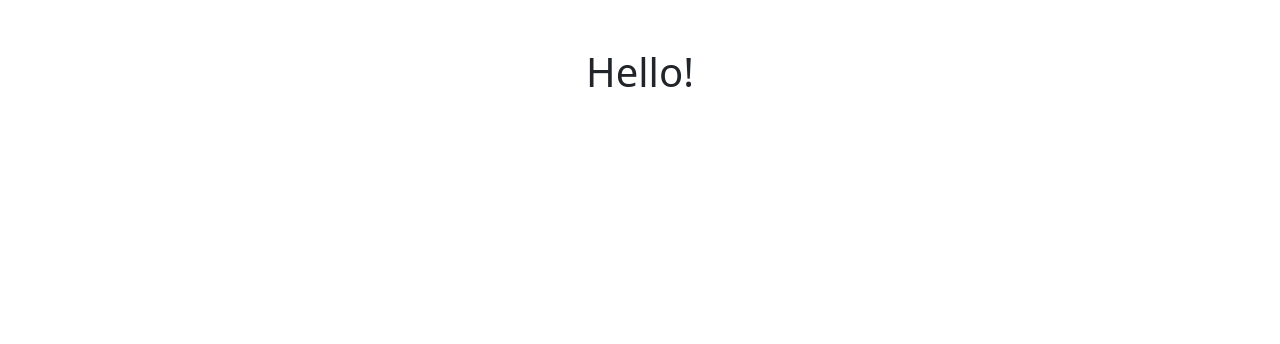
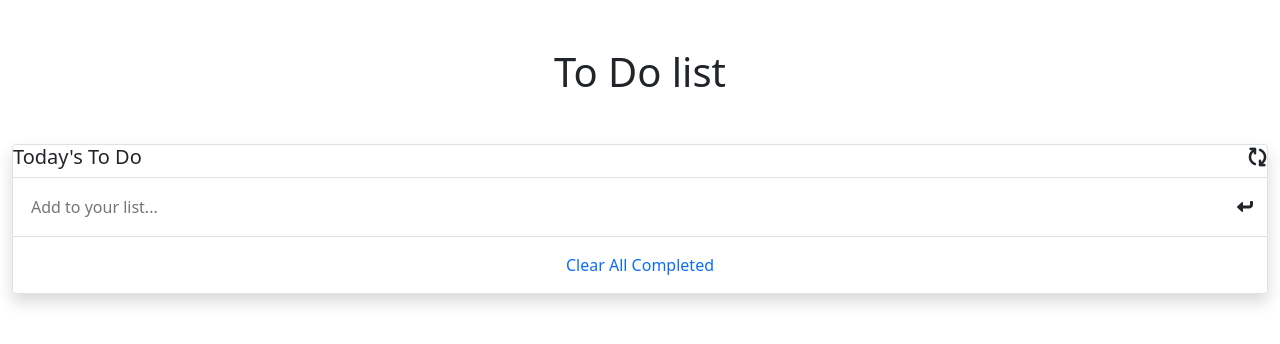
Before and after one commit to mrigorir/To-Do-list, a plain HTML site: page src/index.html in a window 1280 px wide. Drawn offline with nearby package versions, Linux system fonts and the light colour scheme.

Commit message:
Create empty To Do list

```diff
--- a/src/index.html
+++ b/src/index.html
@@ -3,11 +3,52 @@
 <head>
     <meta charset="UTF-8">
     <meta name="viewport" content="width=device-width, initial-scale=1.0">
-    <link href="https://cdn.jsdelivr.net/npm/bootstrap@5.0.2/dist/css/bootstrap.min.css" rel="stylesheet" integrity="sha384-EVSTQN3/azprG1Anm3QDgpJLIm9Nao0Yz1ztcQTwFspd3yD65VohhpuuCOmLASjC" crossorigin="anonymous">
-    <script src="https://cdn.jsdelivr.net/npm/bootstrap@5.0.2/dist/js/bootstrap.bundle.min.js" integrity="sha384-MrcW6ZMFYlzcLA8Nl+NtUVF0sA7MsXsP1UyJoMp4YLEuNSfAP+JcXn/tWtIaxVXM" crossorigin="anonymous"></script>
+    <link href="https://cdn.jsdelivr.net/npm/bootstrap@5.0.2/dist/css/bootstrap.min.css"
+          rel="stylesheet"
+          integrity="sha384-EVSTQN3/azprG1Anm3QDgpJLIm9Nao0Yz1ztcQTwFspd3yD65VohhpuuCOmLASjC"
+          crossorigin="anonymous">
+    <script src="https://cdn.jsdelivr.net/npm/bootstrap@5.0.2/dist/js/bootstrap.bundle.min.js"
+            integrity="sha384-MrcW6ZMFYlzcLA8Nl+NtUVF0sA7MsXsP1UyJoMp4YLEuNSfAP+JcXn/tWtIaxVXM"
+            crossorigin="anonymous">
+    </script>
+    <script src="https://kit.fontawesome.com/9f43e9dbcb.js" crossorigin="anonymous"></script>
     <title>To Do list</title>
 </head>
 <body>
-<h1 class="text-center text-dark mt-5">Hello!</h1>
+<div class="container-fluid">
+  <div class="row">
+    <div class="col-md-12">
+      <main claas="d-flex align-items-center justify-content-center flex-column"">
+        <!-- Main title -->
+        <header>
+          <h1 class="text-dark mt-5 text-center">To Do list</h1>
+        </header>
+        <!-- TO DO container -->
+        <section>
+          <div class="text-dark shadow border rounded mt-5 bg-white mx-auto" id="to-do-container">
+            <header>
+              <h5 class="d-flex align-items-center justify-content-between pad">
+                Today's To Do
+                <i class="fas fa-sync fa-rotate-90"></i>
+              </h5>
+            </header>
+            <!-- TO DO form -->
+            <form role="form" class=" border-top d-flex align-items-center justify-content-between p-3">
+              <input type="text" placeholder="Add to your list..." class="border-0">
+              <i class="fas fa-level-down-alt fa-rotate-90"></i>
+            </form>
+            <ul id="list" class="m-0 p-0">
+
+              <li class="p-3 border-top d-flex align-items-center justify-content-center bg-clear-button text-capitalize">
+                <a href="#" class="clear-tab text-decoration-none"> clear all completed </a>
+              </li>
+            </ul>
+          </div>
+        </section>
+      </main>
+    </div>
+  </div>
+</div>
+
 </body>
 </html>
--- a/src/style.css
+++ b/src/style.css
@@ -1,6 +1,60 @@
+/* General */
+
+body {
+  background-color: #f0f1f1;
+}
+
 @font-face {
   font-family: 'roboto';
   src: url('./roboto-regular.ttf') format('ttf');
   font-weight: 600;
   font-style: normal;
 }
+
+.border-bottom {
+  border-top: solid 1px black;
+}
+
+.pad {
+  padding-top: 16px;
+  padding-right: 11px;
+  padding-bottom: 12px;
+  padding-left: 18px;
+}
+
+/* TO DO list */
+
+#to-do-container {
+  width: 30%;
+  min-width: 300px;
+}
+
+.square {
+  height: 15px;
+  width: 15px;
+  border: solid 2px lightgray;
+}
+
+input:focus {
+  border: none;
+  box-shadow: none;
+  outline: none;
+}
+
+i.fas,
+input[type="text"]::placeholder {
+  color: #999;
+}
+
+.bg-clear-button {
+  background-color: #f6f6f6;
+}
+
+.clear-tab {
+  color: #a0a0a0;
+}
+
+i.fas:hover,
+.clear-tab:hover {
+  color: black;
+}
```
